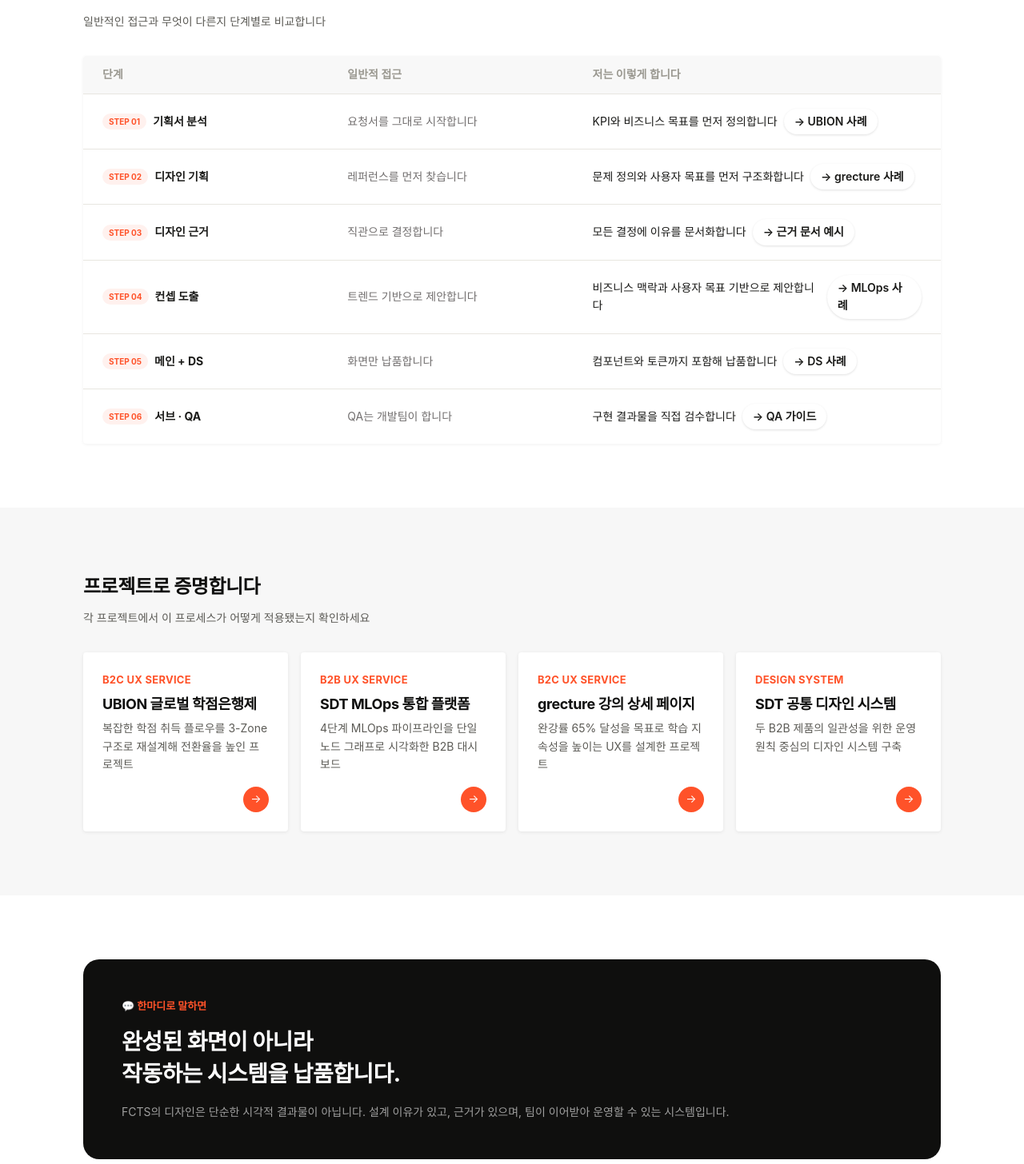
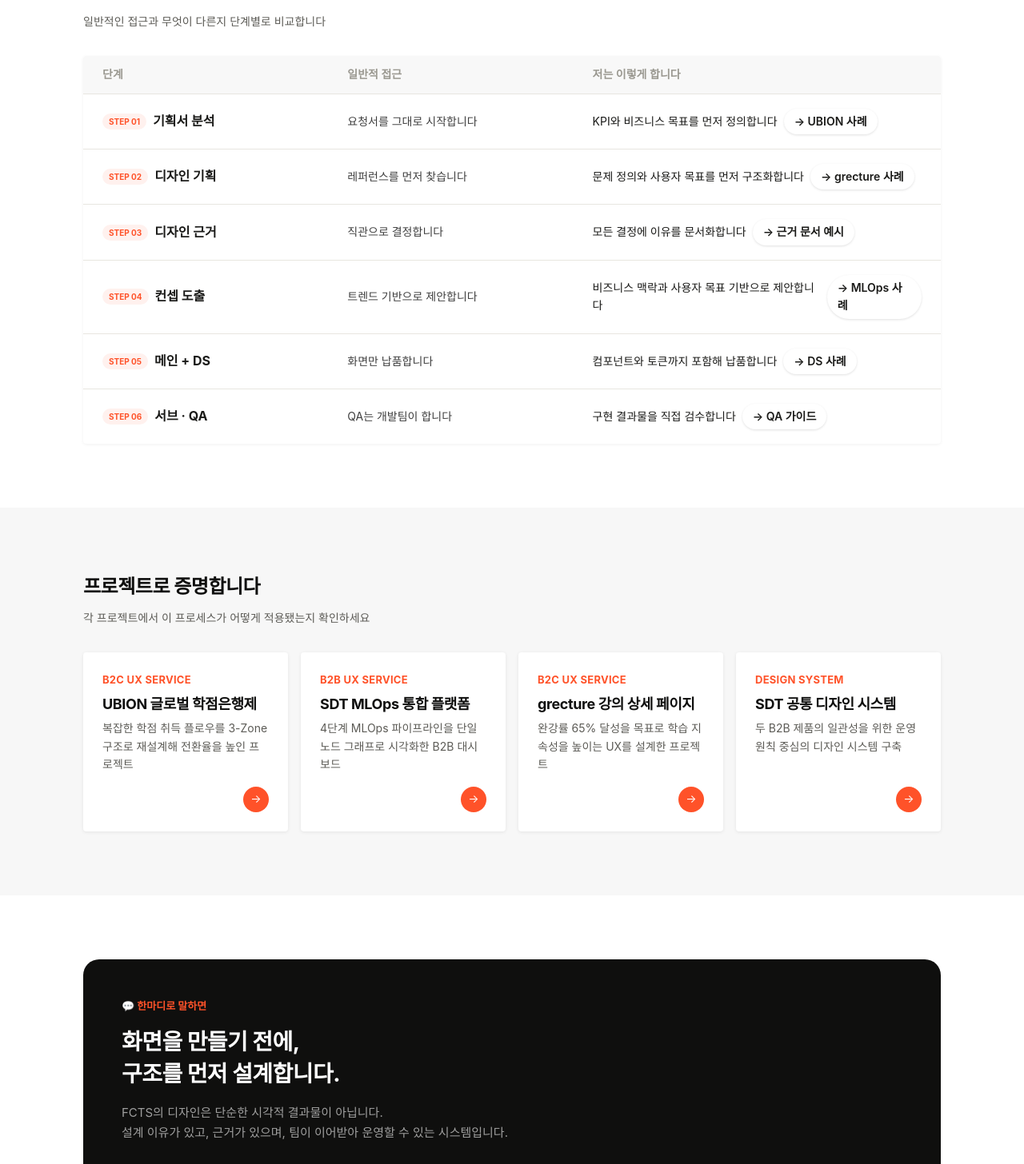
Before and after one commit to seungyeon-son/fcts, a Next.js app: page /process in a window 1280 px wide. Shown: the part 1873-3329 px from the top of the page at 80% size. Built offline with nearby package versions, Linux system fonts and the light colour scheme; a web font is replaced by a local one.

Commit message:
feat: process 내용, 반응형 수정

```diff
--- a/src/app/process/page.tsx
+++ b/src/app/process/page.tsx
@@ -206,6 +206,8 @@ const TableRow = styled.div`
   border-top: 1px solid #e8e6e0;
   @media (max-width: ${theme.breakpoints.sm}) {
     grid-template-columns: 1fr;
+    padding: 16px 0;
+    gap: 8px;
   }
 `;
 const TableCell = styled.div`
@@ -215,6 +217,22 @@ const TableCell = styled.div`
   line-height: 1.6;
   align-items: center;
   display: flex;
+  .mo {
+    display: none;
+  }
+  @media (max-width: ${theme.breakpoints.sm}) {
+    padding: 2px 16px;
+    display: flex;
+    align-items: flex-start;
+    gap: 2px;
+    &:not(:first-child) {
+      flex-direction: column;
+    }
+    .mo {
+      display: block;
+      color: #9a9890;
+    }
+  }
 `;
 const StepBadge = styled.span`
   display: inline-block;
@@ -227,12 +245,25 @@ const StepBadge = styled.span`
   margin-right: 8px;
 `;
 const StepCellName = styled.div`
-  font-size: 14px;
+  font-size: 16px;
   font-weight: 700;
   color: #1a1a18;
 `;
 const GenericCell = styled(TableCell)`
-  color: #726f6f;
+  color: #3f3f3f;
+  .mo {
+    display: none;
+  }
+  @media (max-width: ${theme.breakpoints.sm}) {
+    display: flex;
+    flex-direction: column;
+    align-items: flex-start;
+    gap: 4px;
+    .mo {
+      display: block;
+      color: #9a9890;
+    }
+  }
 `;
 const PillLink = styled(Link)`
   display: inline-flex;
@@ -249,6 +280,11 @@ const PillLink = styled(Link)`
   border: 1px solid transparent;
   &:hover {
     box-shadow: 0 2px 8px rgba(0, 0, 0, 0.15);
+    border: 1px solid #efefef;
+  }
+  @media (max-width: ${theme.breakpoints.sm}) {
+    margin-left: 0;
+    margin-top: 8px;
     border: 1px solid #efefef;
   }
 `;
@@ -336,7 +372,7 @@ const CtaTitle = styled.h2`
   white-space: pre-line;
 `;
 const CtaDesc = styled.p`
-  font-size: 14px;
+  font-size: 15px;
   color: rgba(255, 255, 255, 0.6);
   line-height: 1.7;
 `;
@@ -550,8 +586,12 @@ export default function ResearchPage() {
                   <StepBadge>{row.badge}</StepBadge>
                   <StepCellName>{row.name}</StepCellName>
                 </TableCell>
-                <GenericCell>{row.generic}</GenericCell>
+                <GenericCell>
+                  <span className="mo">일반적 접근</span>
+                  {row.generic}
+                </GenericCell>
                 <TableCell>
+                  <span className="mo">FCTS는 이렇게 합니다.</span>
                   {row.fcts}
 
                   <PillLink href={row.href}>→ {row.linkText.replace("→ ", "")}</PillLink>
@@ -585,10 +625,10 @@ export default function ResearchPage() {
         <Container>
           <CtaBlock>
             <CtaLabel>💬 한마디로 말하면</CtaLabel>
-            <CtaTitle>{"완성된 화면이 아니라\n작동하는 시스템을 납품합니다."}</CtaTitle>
+            <CtaTitle>{"화면을 만들기 전에, \n구조를 먼저 설계합니다."}</CtaTitle>
             <CtaDesc>
-              FCTS의 디자인은 단순한 시각적 결과물이 아닙니다. 설계 이유가 있고, 근거가 있으며, 팀이 이어받아 운영할 수
-              있는 시스템입니다.
+              FCTS의 디자인은 단순한 시각적 결과물이 아닙니다. <br />
+              설계 이유가 있고, 근거가 있으며, 팀이 이어받아 운영할 수 있는 시스템입니다.
             </CtaDesc>
           </CtaBlock>
         </Container>
--- a/src/components/layout/Header.tsx
+++ b/src/components/layout/Header.tsx
@@ -89,9 +89,10 @@ const ContactWrap = styled(Link)`
   }
   @media (max-width: ${theme.breakpoints.sm}) {
     position: absolute;
-    bottom: -90vh;
+    bottom: -82vh;
     right: 24px;
     background: #fff;
+    box-shadow: 0 1px 4px rgba(0, 0, 0, 0.08);
   }
 `;
 
```
